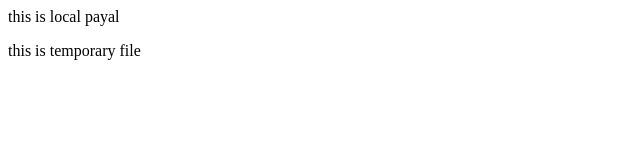
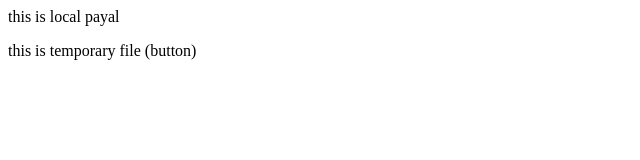
Before and after one commit to parveenydv/localpayal, a plain HTML site: page index.html in a window 1280 px wide. Shown: the full height of the page, 0-640 px from the left. Drawn offline with Linux system fonts and the light colour scheme.

Commit message:
add new file

```diff
--- a/index.html
+++ b/index.html
@@ -1,3 +1,3 @@
 <p>this is local payal</p>
 
-<p>this is temporary file </p>
+<p>this is temporary file (button)</p>
```
